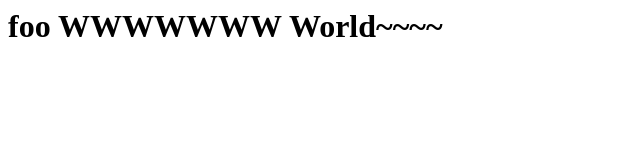
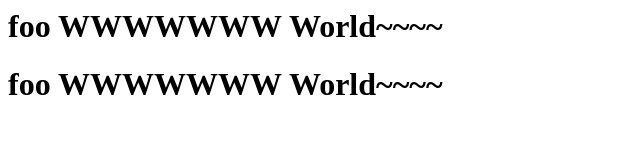
Before and after one commit to hero707/apple, a plain HTML site: page foo.html in a window 1280 px wide. Shown: the whole page, without its empty margins (0-640 px from the left). Drawn offline with Linux system fonts and the light colour scheme.

Commit message:
master: index added5

```diff
--- a/foo.html
+++ b/foo.html
@@ -1,5 +1,6 @@
 <HTML>
     <BODY>
     <H1> foo WWWWWWW World~~~~</H1>
+    <H1> foo WWWWWWW World~~~~</H1>
     </BODY>
     </HTML>
```
